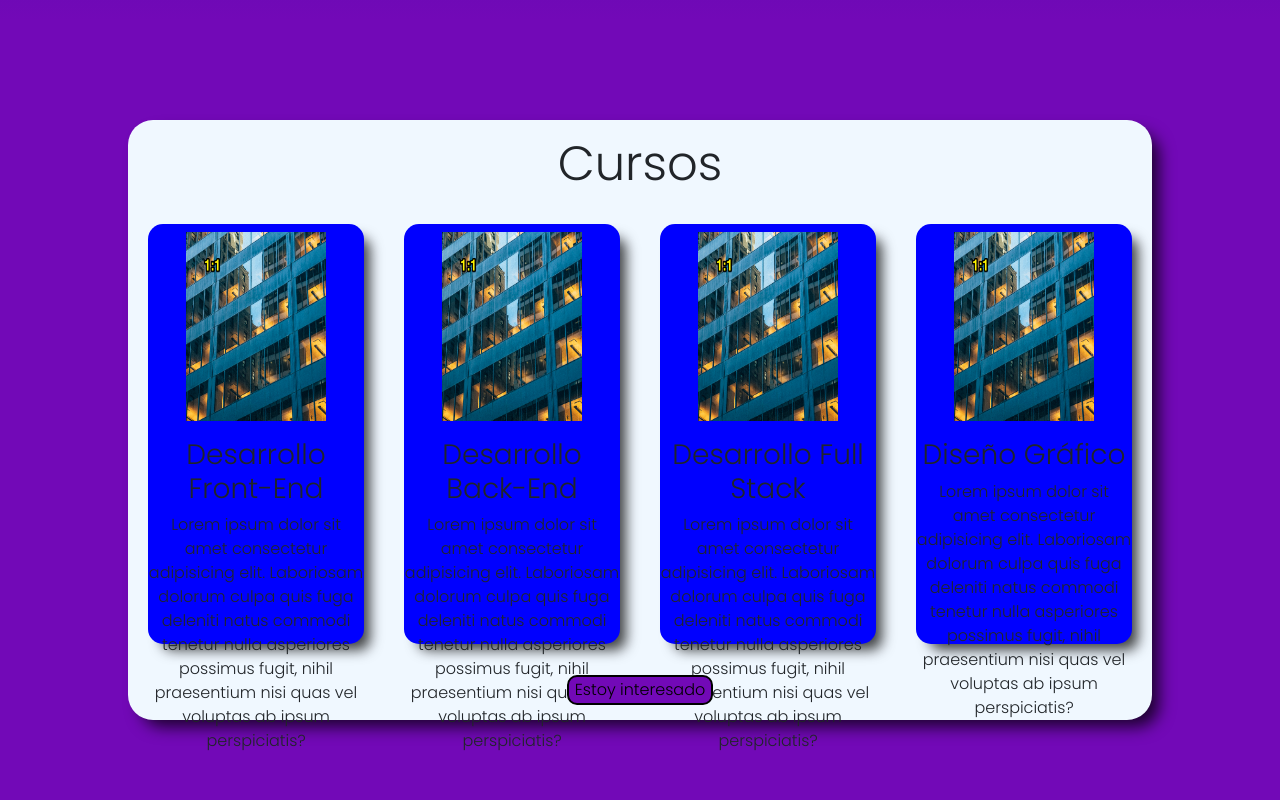
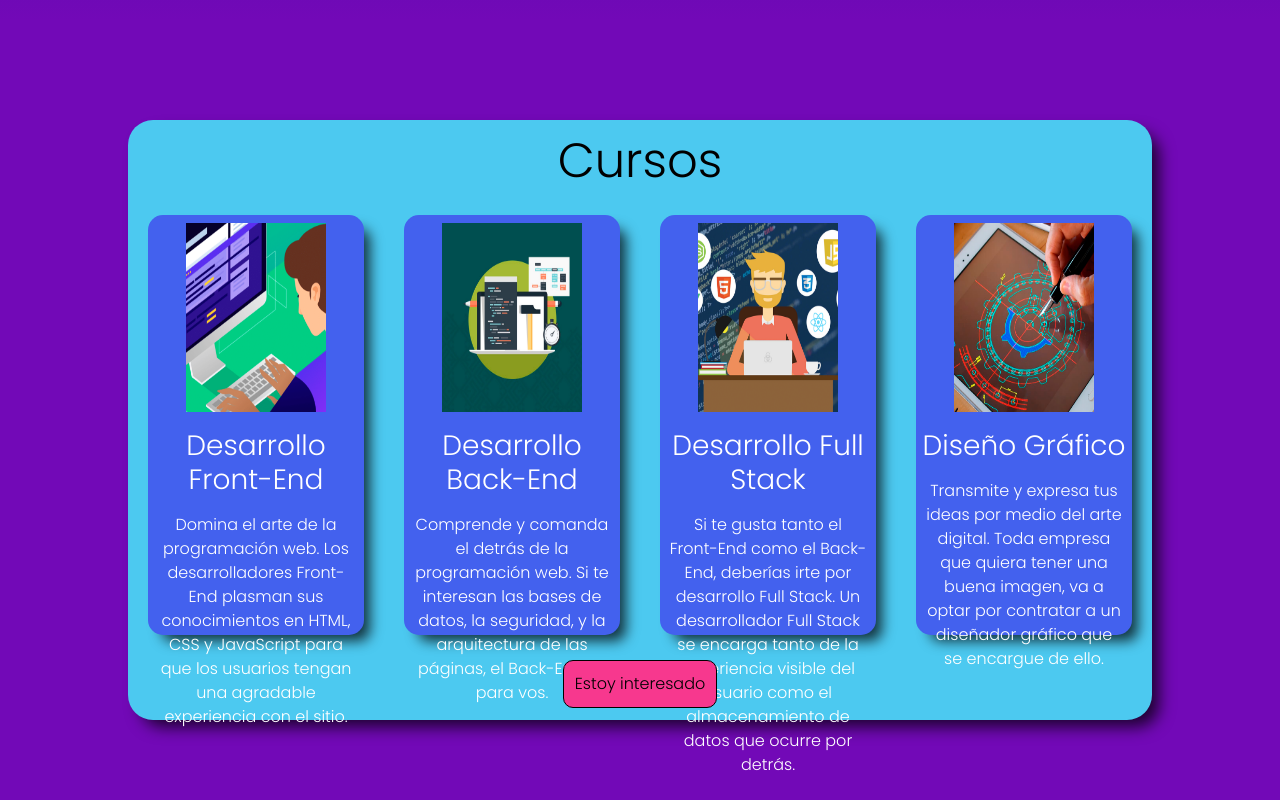
Before and after one commit to rafaelmaswiblyj/Integrador-DW, a plain HTML site: page index.html in a window 1280 px wide. Shown: the part 1580-2380 px from the top of the page. Drawn offline with nearby package versions, Linux system fonts and the light colour scheme.

Commit message:
Avance en decoraciones

```diff
--- a/index.html
+++ b/index.html
@@ -70,11 +70,11 @@
             <div class="quienes_somos">
                 <div class="quienes_somos_2">
                     <h1 class="h1_qs">¿Quiénes somos?</h1>
-                    <p>
+                    <p class="p_qs">
                         Rademy es una start-up centrada en la educación tecnológica. Fue fundada en 2023 en Río Cuarto, Córdoba, Argentina, por un grupo de programadores avanzados que llevan años en el ámbito y desean educar a más personas para que puedan progresar en sus trabajos y poder ganar en dólares. Admitamoslo, el país se está yendo al caraj*, y ganar en pesos no es la mejor forma de mejorar nuestra economía.
                     </p>
                 </div>
-                <img src="/img/img4.jpg" alt="" class="img_qs">
+                <img src="/img/img_4.jpg" alt="" class="img_qs">
             </div>
         </section>
 
@@ -83,46 +83,37 @@
                 <h1 class="cursos_h1">Cursos</h1>
                 <div class="cursos_contenedor_1">
                     <div class="cursos_contenedores">
-                        <img src="/img/img5.png " class="img_cursos" alt="">
+                        <img src="/img/img_5.png" class="img_cursos" alt="">
                         <div class="cursos_div">
-                            <h3>Desarrollo Front-End</h3>
-                            <p class="p_cursos">Lorem ipsum dolor sit amet consectetur adipisicing elit. Laboriosam
-                                dolorum
-                                culpa quis fuga deleniti natus commodi tenetur nulla asperiores possimus fugit, nihil
-                                praesentium nisi quas vel voluptas ab ipsum perspiciatis?</p>
+                            <h3 class="h3_cursos">Desarrollo Front-End</h3>
+                            <p class="p_cursos">Domina el arte de la programación web. Los desarrolladores Front-End plasman sus conocimientos en HTML, CSS y JavaScript para que los usuarios tengan una agradable experiencia con el sitio.</p>
                         </div>
                     </div>
                     <div class="cursos_contenedores">
-                        <img src="/img/img5.png " class="img_cursos" alt="">
+                        <img src="/img/img_6.png " class="img_cursos" alt="">
                         <div class="cursos_div">
-                            <h3>Desarrollo Back-End</h3>
-                            <p class="p_cursos">Lorem ipsum dolor sit amet consectetur adipisicing elit. Laboriosam
-                                dolorum culpa quis fuga deleniti natus commodi tenetur nulla asperiores possimus fugit,
-                                nihil praesentium nisi quas vel voluptas ab ipsum perspiciatis?</p>
+                            <h3 class="h3_cursos">Desarrollo Back-End</h3>
+                            <p class="p_cursos">Comprende y comanda el detrás de la programación web. Si te interesan las bases de datos, la seguridad, y la arquitectura de las páginas, el Back-End es para vos.</p>
                         </div>
                     </div>
                     <div class="cursos_contenedores">
-                        <img src="/img/img5.png " class="img_cursos" alt="">
+                        <img src="/img/img_7.png " class="img_cursos" alt="">
                         <div class="cursos_div">
-                            <h3>Desarrollo Full Stack</h3>
-                            <p class="p_cursos">Lorem ipsum dolor sit amet consectetur adipisicing elit. Laboriosam
-                                dolorum
-                                culpa quis fuga deleniti natus commodi tenetur nulla asperiores possimus fugit, nihil
-                                praesentium nisi quas vel voluptas ab ipsum perspiciatis?</p>
+                            <h3 class="h3_cursos">Desarrollo Full Stack</h3>
+                            <p class="p_cursos">Si te gusta tanto el Front-End como el Back-End, deberías irte por desarrollo Full Stack. Un desarrollador Full Stack se encarga tanto de la experiencia visible del usuario como el almacenamiento de datos que ocurre por detrás.</p>
                         </div>
                     </div>
                     <div class="cursos_contenedores">
-                        <img src="/img/img5.png " class="img_cursos" alt="">
+                        <img src="/img/img_8.png " class="img_cursos" alt="">
                         <div class="cursos_div">
-                            <h3>Diseño Gráfico</h3>
-                            <p class="p_cursos">Lorem ipsum dolor sit amet consectetur adipisicing elit. Laboriosam
-                                dolorum
-                                culpa quis fuga deleniti natus commodi tenetur nulla asperiores possimus fugit, nihil
-                                praesentium nisi quas vel voluptas ab ipsum perspiciatis?</p>
+                            <h3 class="h3_cursos">Diseño Gráfico</h3>
+                            <p class="p_cursos">Transmite y expresa tus ideas por medio del arte digital. Toda empresa que quiera tener una buena imagen, va a optar por contratar a un diseñador gráfico que se encargue de ello.</p>
                         </div>
                     </div>
                 </div>
-                <button class="cursos_bt"><a href="registro.html" target="_self">Estoy interesado</a></button>
+                <form action="registro.html" class="form_curso">
+                    <button class="cursos_bt">Estoy interesado</button>
+                </form>
             </div>
         </section>
         <section class="contenedor_3" id="contacto">
@@ -146,7 +137,7 @@
             <a href="https://www.facebook.com" target="_blank"><box-icon name='facebook' type='logo' color='black' ></box-icon></a>
             <a href="https://www.whatsapp.com" target="_blank"><box-icon name='whatsapp' type='logo' color='black' ></box-icon></a>
         </div>
-        </footer>
+    </footer>
     <script src="https://cdn.jsdelivr.net/npm/bootstrap@5.3.0/dist/js/bootstrap.bundle.min.js"
         integrity="sha384-geWF76RCwLtnZ8qwWowPQNguL3RmwHVBC9FhGdlKrxdiJJigb/j/68SIy3Te4Bkz"
         crossorigin="anonymous"></script>
--- a/styles.css
+++ b/styles.css
@@ -12,6 +12,7 @@ h1 {
     padding: 0px;
     margin: 0px;
     margin-left: 10%;
+    color: black;
 }
 
 header {
@@ -89,6 +90,7 @@ a {
 
 p {
     font-size: 20px;
+    color: black;
 }
 
 main {
@@ -117,7 +119,7 @@ main {
 }
 
 .quienes_somos {
-    background-color: aliceblue;
+    background-color: #aa6bd4;
     width: 70%;
     height: 50%;
     display: flex;
@@ -158,7 +160,7 @@ main {
 }
 
 .cursos {
-    background-color: aliceblue;
+    background-color: #4CC9F0;
     width: 80%;
     height: 75%;
     display: flex;
@@ -191,7 +193,7 @@ main {
 .cursos_contenedores {
     width: 21%;
     height: 100%;
-    background-color: blue;
+    background-color: #4361EE;
     margin: 0px;
     display: flex;
     flex-direction: column;
@@ -201,16 +203,29 @@ main {
     box-shadow: 10px 10px 13px -4px rgba(0, 0, 0, 0.75);
     -webkit-box-shadow: 10px 10px 13px -4px rgba(0, 0, 0, 0.75);
     -moz-box-shadow: 10px 10px 13px -4px rgba(0, 0, 0, 0.75);
+    transition: all .5s;
+}
+
+.cursos_contenedores:hover{
+    width: 25%;
+    height: 105%;
 }
 
 .img_cursos {
     width: 65%;
     height: 45%;
+    overflow: hidden;
 }
 
 .p_cursos {
-    font-size: 1em;
+    font-size: 1rem;
     margin: 0px;
+    color: #FFFFFF;
+    padding: 4%;
+}
+
+.h3_cursos{
+    color: white;
 }
 
 .cursos_div {
@@ -218,9 +233,26 @@ main {
 }
 
 .cursos_bt {
-    border: 2px solid black;
-    background-color: #7209B7;
+    border: 1px solid black;
+    background-color: #f7388e;
     border-radius: 10px;
+    width: 100%;
+    height: 100%;
+    transition: all .4s;
+}
+
+.cursos_bt:hover{
+    background-color: #f74d99;
+}
+
+.form_curso{
+    width: 15%;
+    height: 8%;
+    transition: all .4s;
+}
+
+.form_curso:hover{
+    width: 17%;
 }
 
 .contenedor_3 {
@@ -279,13 +311,18 @@ footer {
     flex-direction: row-reverse;
     justify-content: space-between;
     align-items: center;
+    width: 100vw;
+    height: 5%;
 }
+
 .body_registro{
     display: flex;
     justify-content: center;
     align-items: center;
     width: 100%;
     height: 100%;
+    background: rgb(67,97,238);
+    background: linear-gradient(153deg, rgba(67,97,238,1) 0%, rgba(58,12,163,1) 50%, rgba(114,9,183,1) 100%);
 }
 
 .contenedor_registro{
@@ -330,3 +367,7 @@ footer {
 .a_rademy:hover{
     font-size: 1.1em;
 }
+
+.p_qs::first-letter{
+    font-size: 1.2em;
+}
```
Also changed, not shown: registro.html (+5 -0 lines), img/img_5.png (added), img/img_6.png (added), img/img_7.png (added), img/img_8.png (added), 1 other file.
